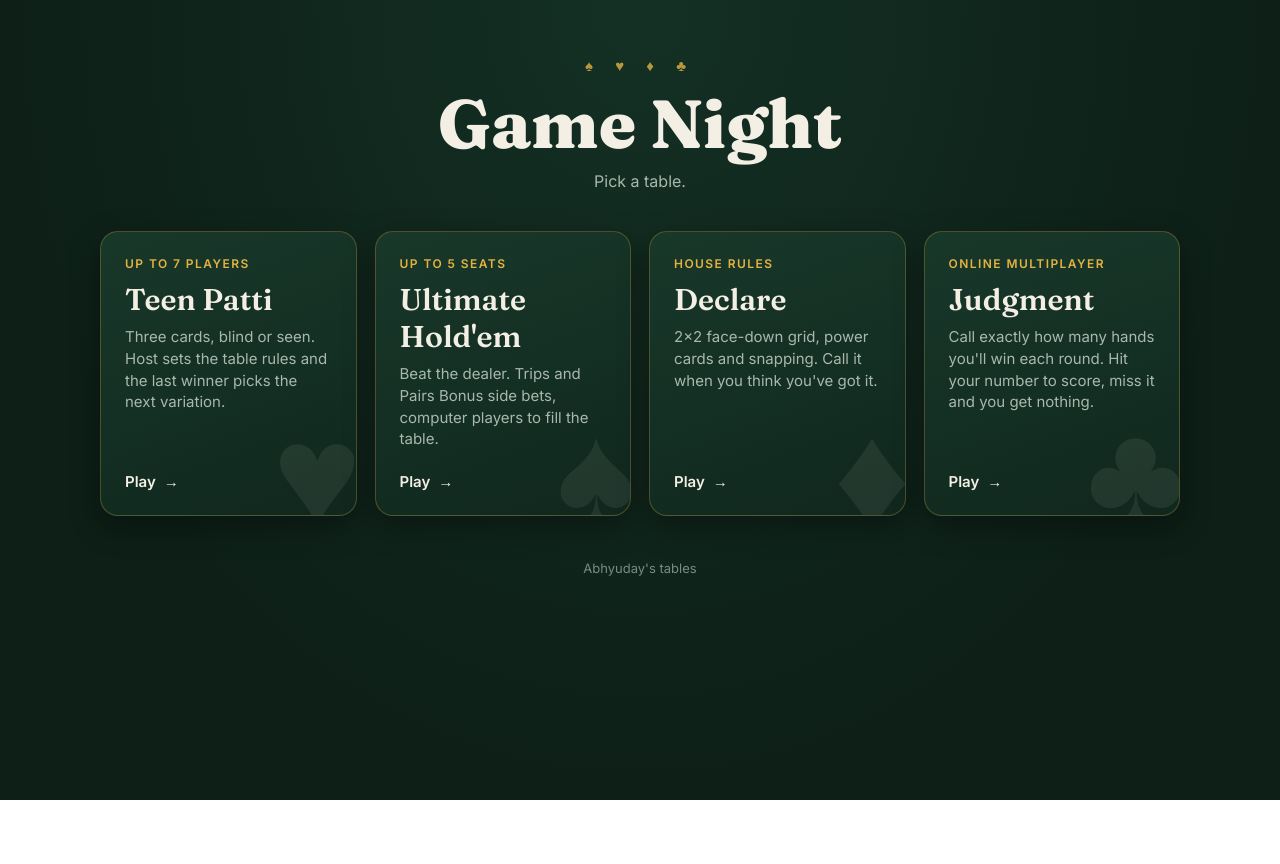
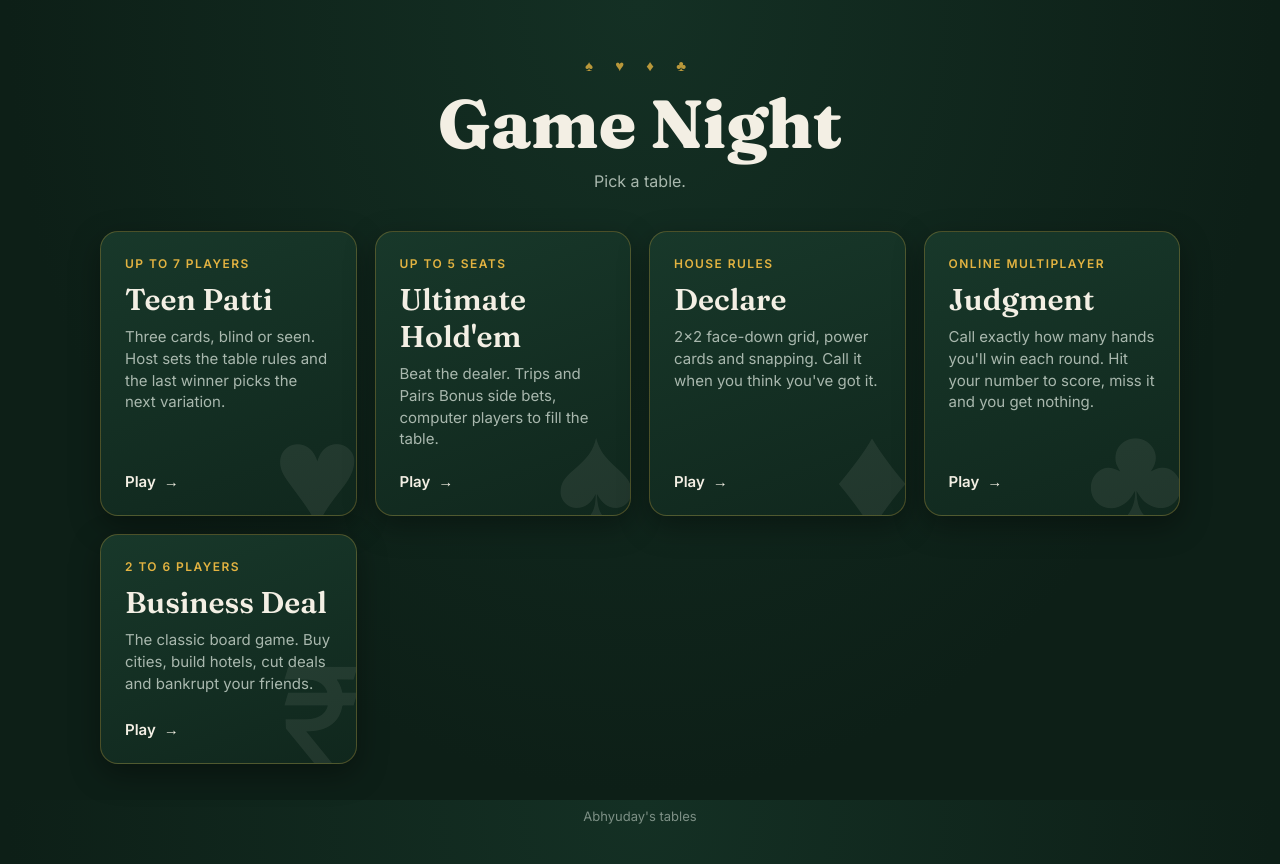
Before and after one commit to Abhyuday2103/games, a plain HTML site: page index.html in a window 1280 px wide. Before the commit the page ends 800 px from the top, so only its background shows below. Drawn offline with Linux system fonts and the light colour scheme.

Commit message:
Add Business Deal to the picker
Co-Authored-By: Claude Opus 5.5 <noreply@anthropic.com>
Claude-Session: https://claude.ai/code/session_0148JkYC8B8Bc5DNPWNvcf3H

```diff
--- a/index.html
+++ b/index.html
@@ -89,6 +89,15 @@
       </div>
       <div class="go">Play <span>→</span></div>
     </a>
+    <a class="game" href="https://abhyuday2103.github.io/businessdeal/">
+      <div class="big">₹</div>
+      <div>
+        <div class="tag">2 to 6 players</div>
+        <h2>Business Deal</h2>
+        <p class="d">The classic board game. Buy cities, build hotels, cut deals and bankrupt your friends.</p>
+      </div>
+      <div class="go">Play <span>→</span></div>
+    </a>
   </main>
 
   <footer>Abhyuday's tables</footer>
```
